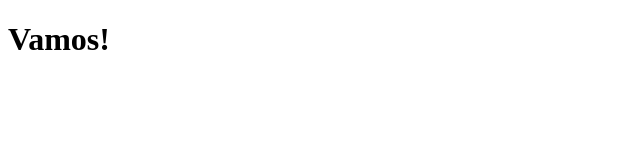
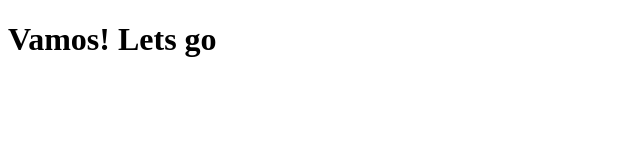
Before and after one commit to Heet-Talati/git-test, a plain HTML site: page index.html in a window 1280 px wide. Shown: the whole page, without its empty margins (0-640 px from the left). Drawn offline with Linux system fonts and the light colour scheme.

Commit message:
initial commit

```diff
--- a/index.html
+++ b/index.html
@@ -4,9 +4,10 @@
     <meta charset="UTF-8" />
     <meta http-equiv="X-UA-Compatible" content="IE=edge" />
     <meta name="viewport" content="width=device-width, initial-scale=1.0" />
+    <link rel="stylesheet" href="style.css" />
     <title>Hello Github</title>
   </head>
   <body>
-    <h1>Vamos!</h1>
+    <h1>Vamos! Lets go</h1>
   </body>
 </html>
```
